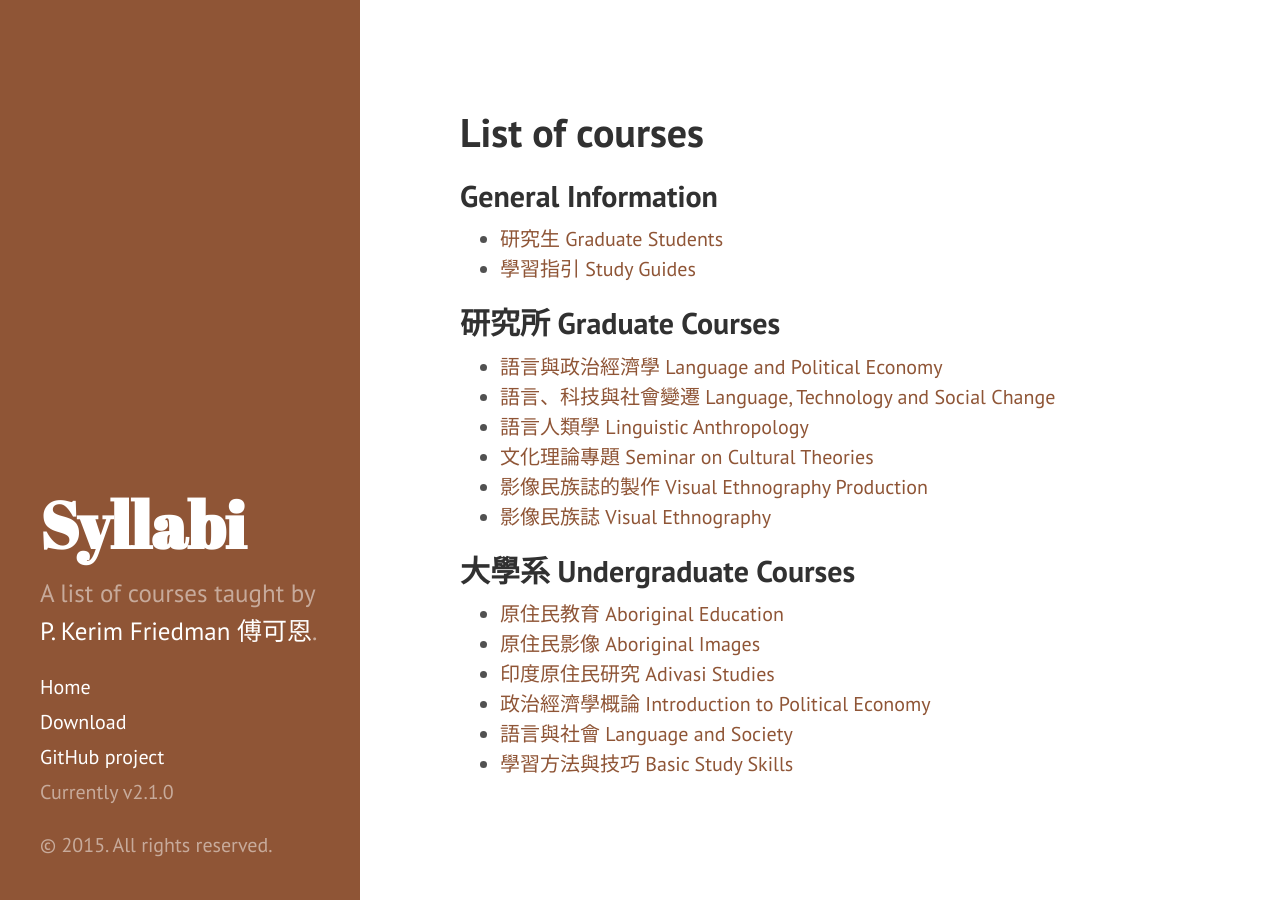
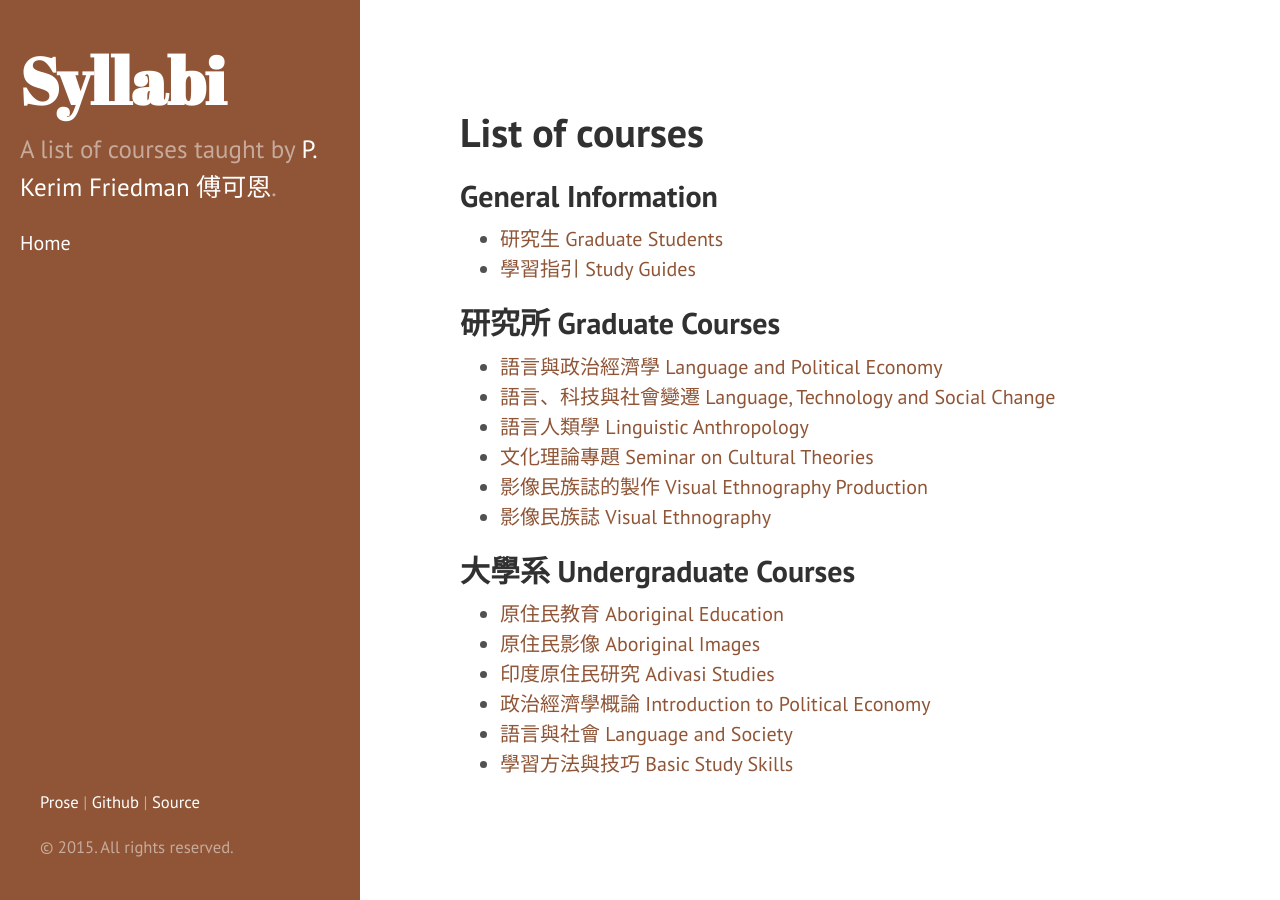
Before and after one commit to kerim/syllabi, a Jekyll site: the page built from index.html, in a window 1280 px wide. Built offline with Jekyll 4.4.1, drawn with Linux system fonts in a browser that asks for light colours; Markdown is read by kramdown in place of the engine named in the settings; the list of posts is cut into pages by our own code.

Commit message:
Cleaned up sidebar

```diff
--- a/_includes/sidebar.html
+++ b/_includes/sidebar.html
@@ -1,5 +1,4 @@
 <div class="sidebar">
-  <div class="container sidebar-sticky">
     <div class="sidebar-about">
       <h1>
         <a href="{{ site.baseurl }}">
@@ -25,12 +24,12 @@
           {% endif %}
         {% endif %}
       {% endfor %}
-
-      <a class="sidebar-nav-item" href="{{ site.github.repo }}/archive/v{{ site.version }}.zip">Download</a>
-      <a class="sidebar-nav-item" href="{{ site.github.repo }}">GitHub project</a>
-      <span class="sidebar-nav-item">Currently v{{ site.version }}</span>
     </nav>
 
+<div class="container sidebar-sticky">
+  <small>
+    <p><a href="http://prose.io/#kerim/syllabi/edit/gh-pages/">Prose</a> | <a href="https://github.com/kerim/syllabi">Github</a> | <a href="https://github.com/poole/hyde">Source</a></p>
     <p>&copy; {{ site.time | date: '%Y' }}. All rights reserved.</p>
+    </small>
   </div>
 </div>
```
